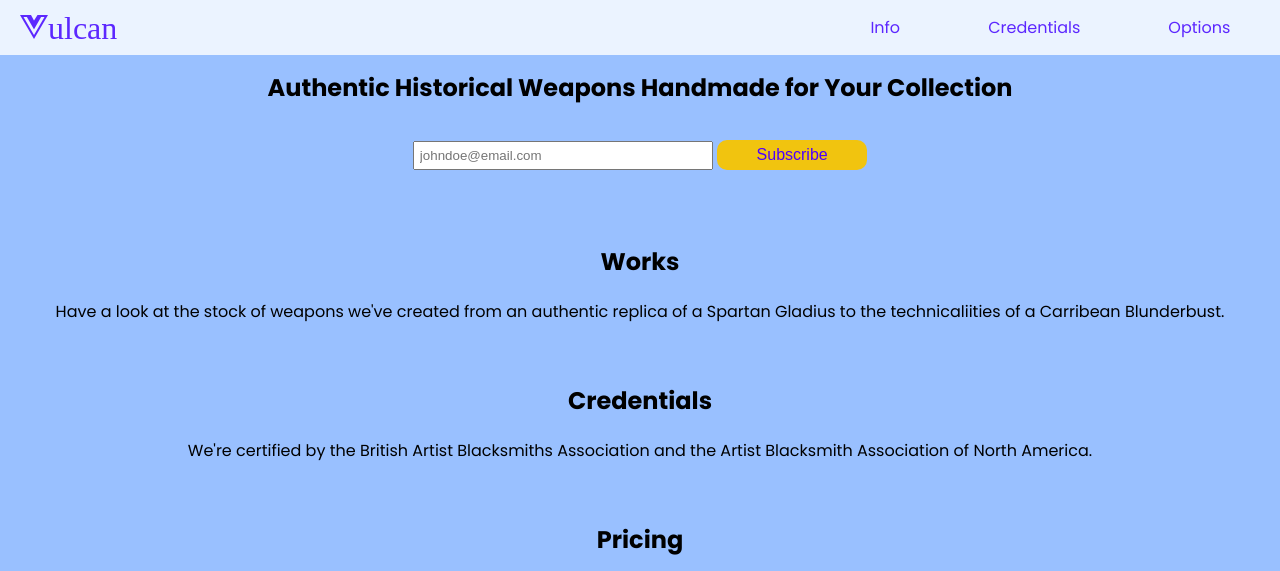
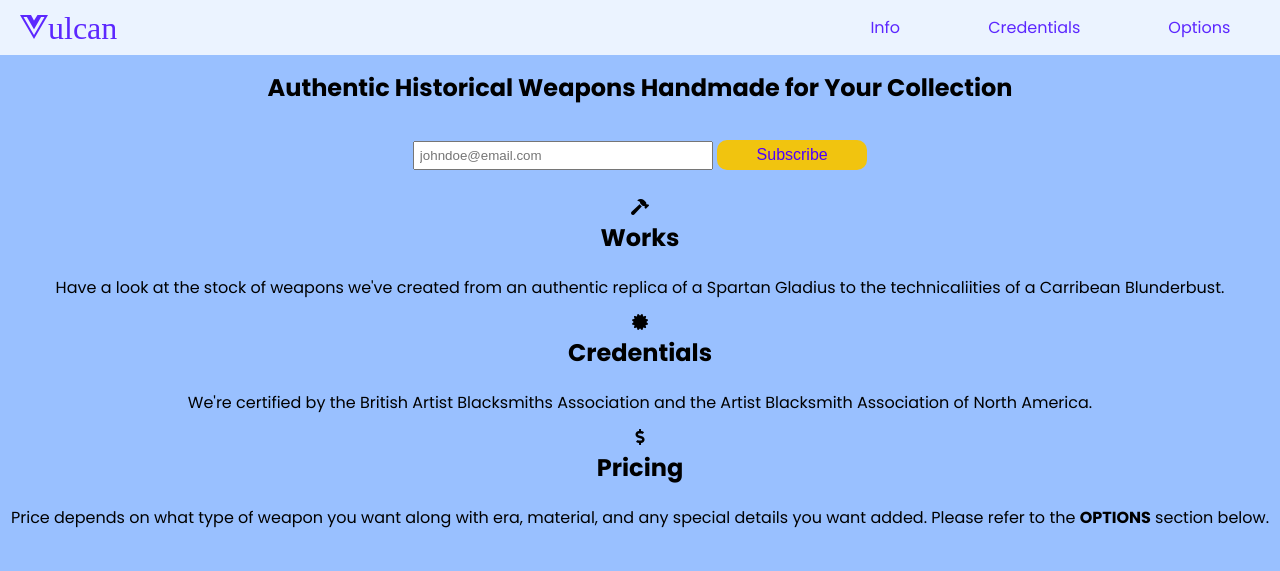
Before and after one commit to NairArjunWD/vulcan-product-landing-page, a plain HTML site: page index.html in a window 1280 px wide. Shown: the top 571 px of the page. Drawn offline with Linux system fonts and the light colour scheme.

Commit message:
Fix icons

```diff
--- a/index.html
+++ b/index.html
@@ -57,7 +57,7 @@
                 <section id="info">
                     <div class="grid">
                         <div class="icon">
-                            <i class="fa fa-3x fa-superpowers"></i>
+                            <i class="fas fa-hammer"></i>
                         </div>
                         <div class="desc">
                             <h2>Works</h2>
@@ -67,7 +67,7 @@
                     </div>
                     <div class="grid">
                         <div class="icon">
-                            <i class="fa fa-3x fa-superpowers"></i>
+                            <i class="fas fa-certificate"></i>
                         </div>
                         <div class="desc">
                             <h2>Credentials</h2>
@@ -77,7 +77,7 @@
                     </div>
                     <div class="grid">
                         <div class="icon">
-                            <i class="fa fa-3x fa-superpowers"></i>
+                            <i class="fas fa-dollar-sign"></i>
                         </div>
                         <div class="desc">
                             <h2>Pricing</h2>
```
